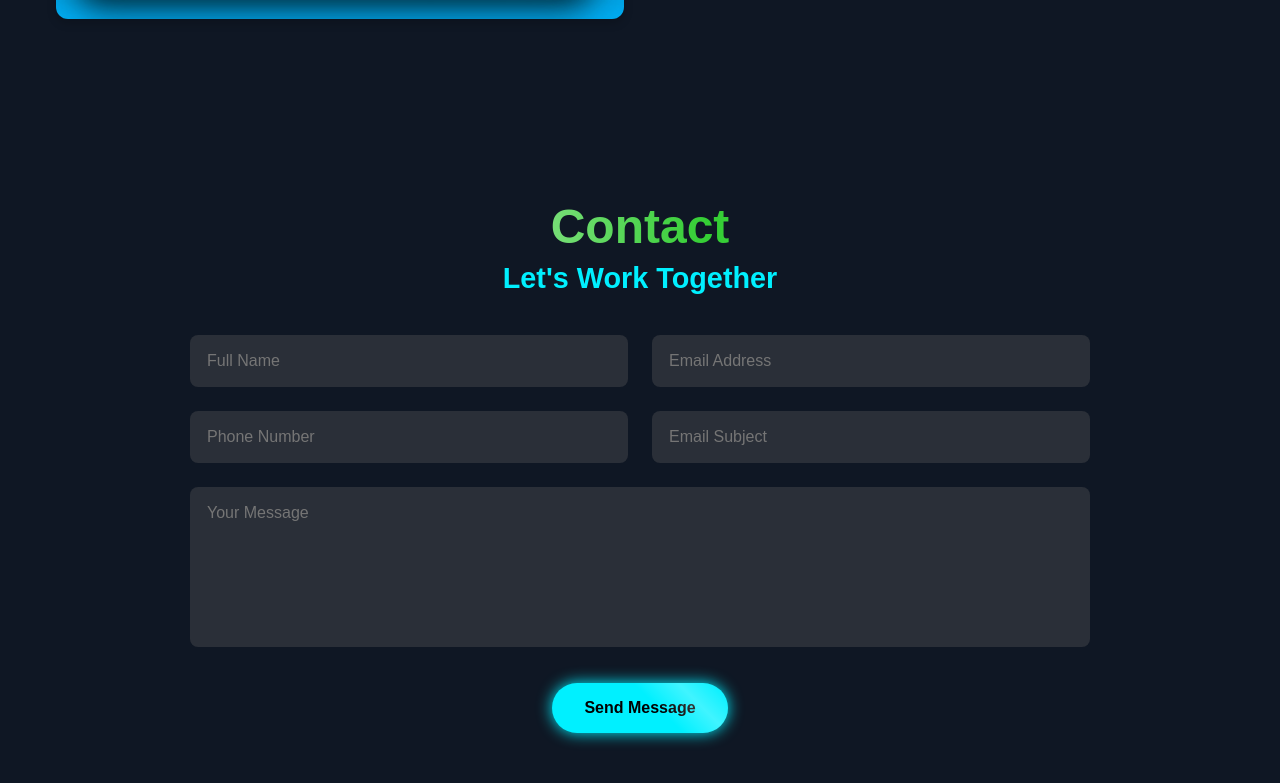
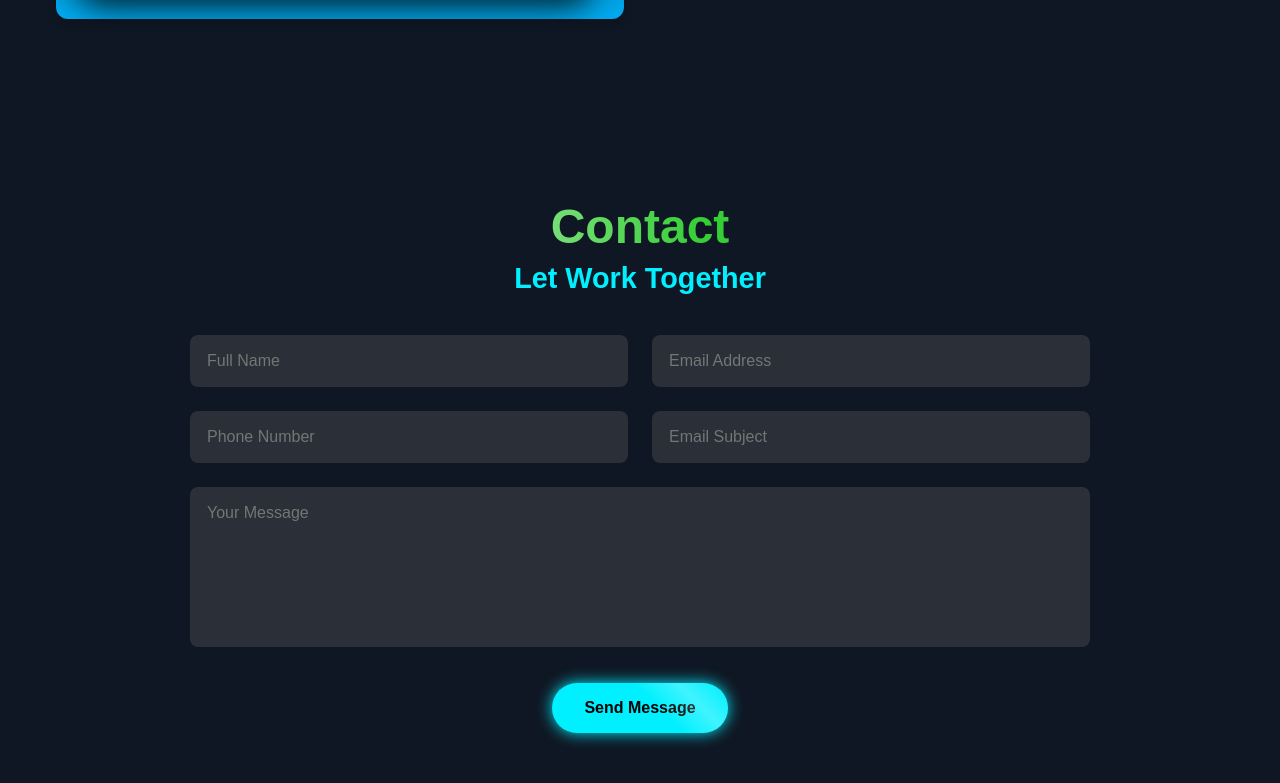
Before and after one commit to SATHISH-WEBDEVBER/portfolio, a React (Vite) app: page / in a window 1280 px wide. Shown: the part 3849-4632 px from the top of the page. Built offline with nearby package versions, Linux system fonts and the light colour scheme; a web font is replaced by a local one.

Commit message:
Checking to Folder Changes

```diff
--- a/src/translations/translations.js
+++ b/src/translations/translations.js
@@ -79,7 +79,7 @@ export const translations = {
 
     // contact section
     contactTitle: "Contact",
-    contactSubtitle: "Let's Work Together",
+    contactSubtitle: "Let Work Together",
     contactFullName: "Full Name",
     contactEmail: "Email Address",
     contactPhone: "Phone Number",
```
